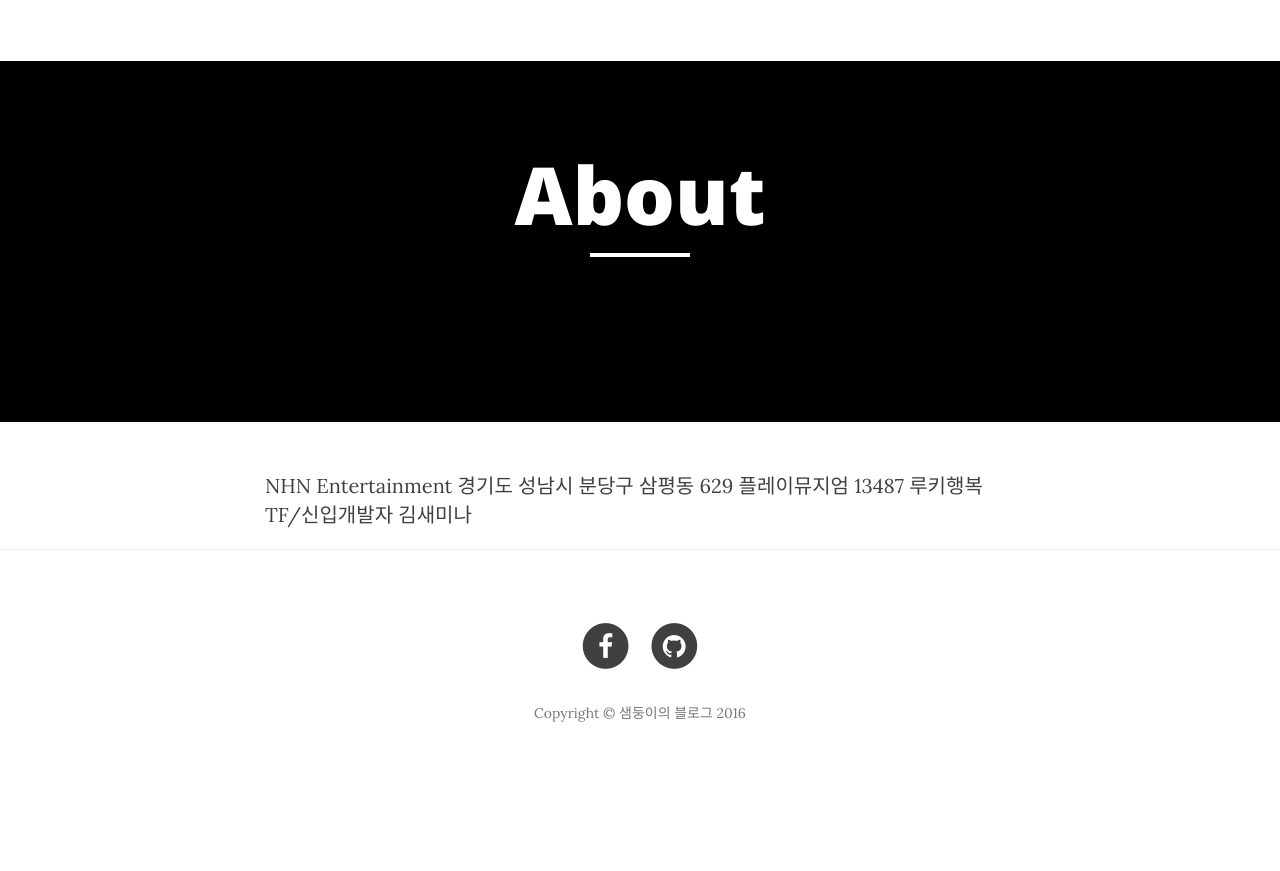
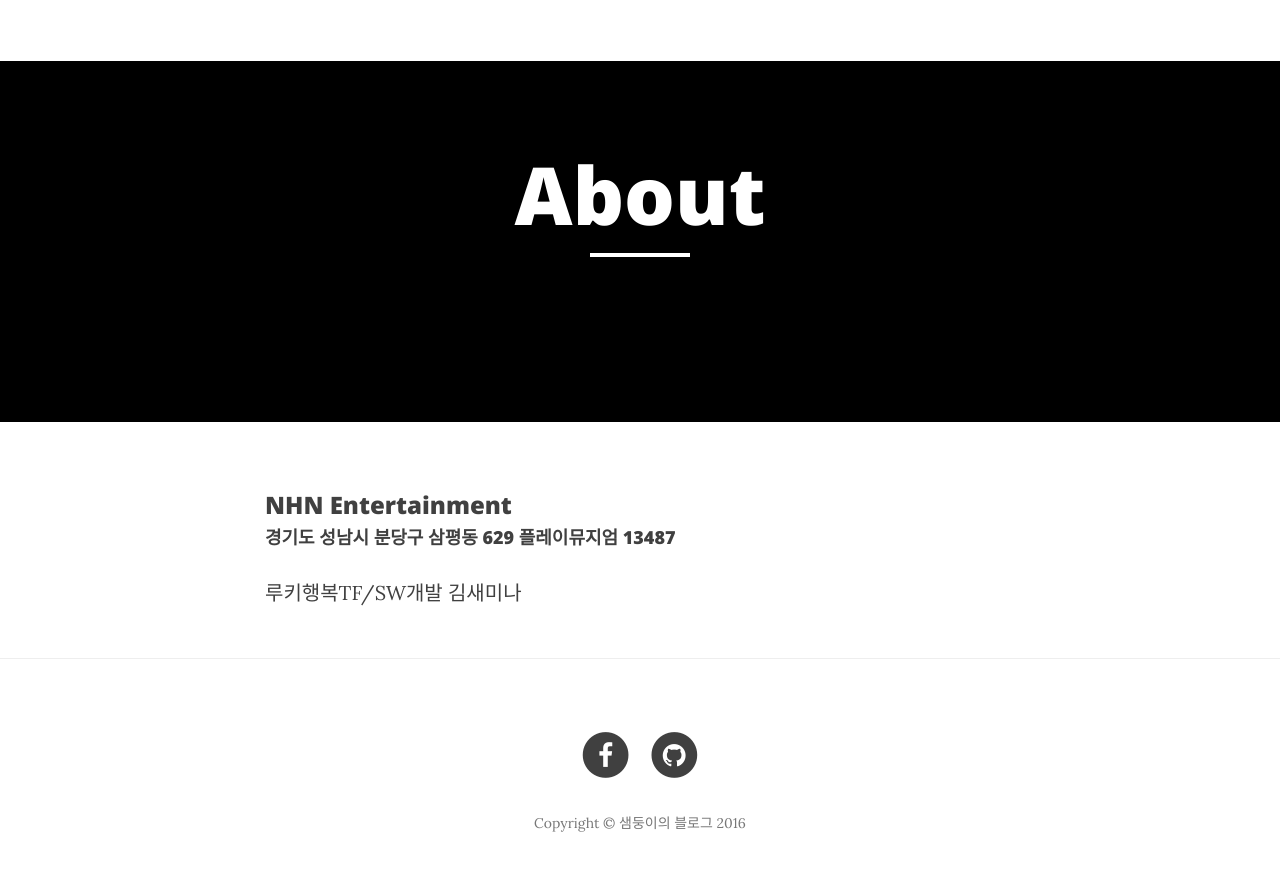
Before and after one commit to smnkim/smnkim.github.io, a Jekyll site: the page built from about.html, in a window 1280 px wide. Shown: the top 871 px of the page. Built offline with Jekyll 4.4.1, drawn with Linux system fonts in a browser that asks for light colours; nearby versions of some CDN libraries.

Commit message:
img commit

```diff
--- a/about.html
+++ b/about.html
@@ -5,6 +5,6 @@
 header-img: "img/smnkim.jpg"
 ---
 
-NHN Entertainment
-경기도 성남시 분당구 삼평동 629 플레이뮤지엄 13487
-루키행복TF/신입개발자 김새미나
+<h3>NHN Entertainment</h3>
+<h4>경기도 성남시 분당구 삼평동 629 플레이뮤지엄 13487</h4>
+<p>루키행복TF/SW개발 김새미나</p>
```
